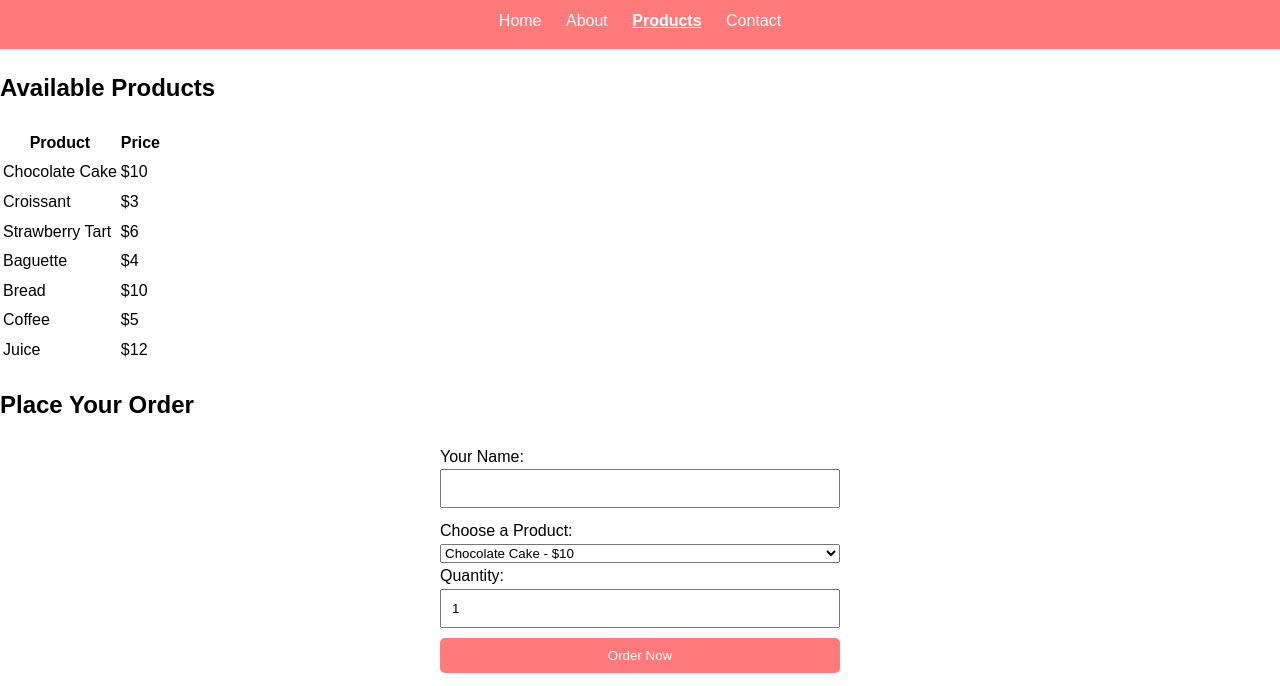
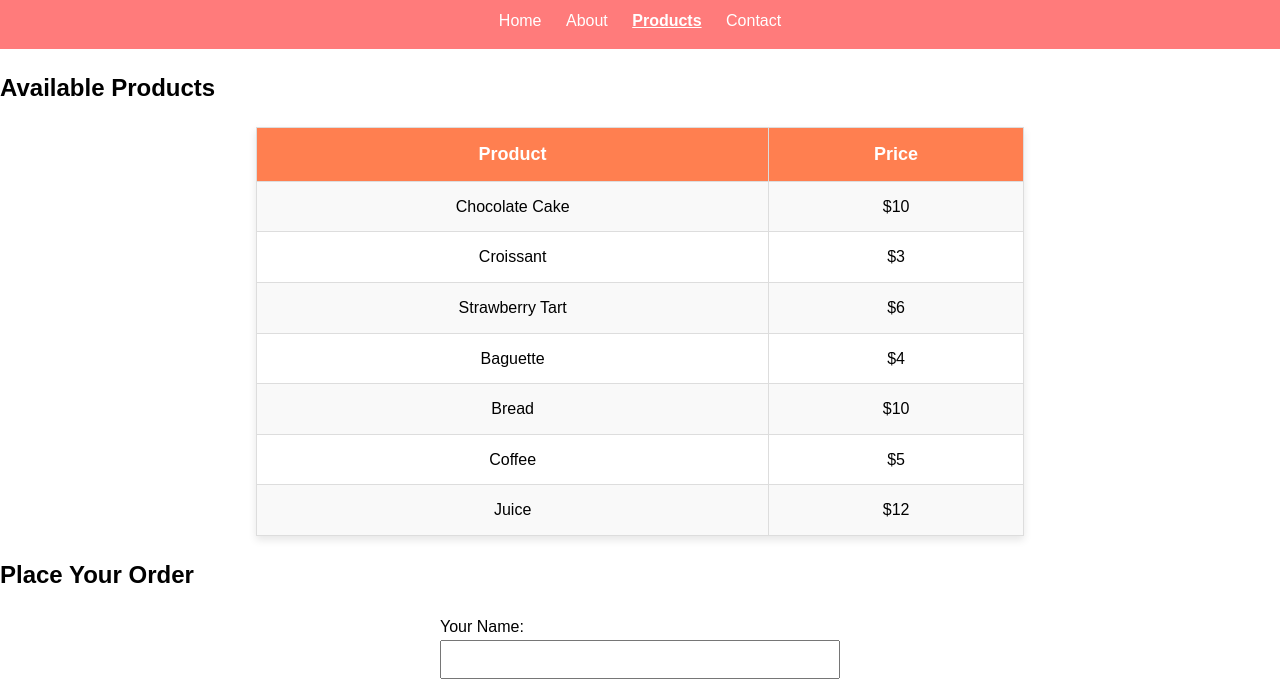
Before and after one commit to Masika23/final-project, a plain HTML site: page products.html in a window 1280 px wide. Shown: the part 101-787 px from the top of the page. Drawn offline with Linux system fonts and the light colour scheme; files that its build step writes are made by us from their sources; files whose address does not match are found by name.

Commit message:
Update style.css

```diff
--- a/style.css
+++ b/style.css
@@ -62,6 +62,35 @@ nav a.active {
   border-radius: 10px;
 }
 
+/* Product Table Styles */
+.product-table {
+  width: 60%;
+  margin: 20px auto;
+  border-collapse: collapse;
+  text-align: center;
+  background: #fff;
+  box-shadow: 0 4px 8px rgba(0,0,0,0.1);
+}
+
+.product-table th, .product-table td {
+  border: 1px solid #ddd;
+  padding: 12px;
+}
+
+.product-table th {
+  background-color: #ff7f50;
+  color: white;
+  font-size: 18px;
+}
+
+.product-table tr:nth-child(even) {
+  background-color: #f9f9f9;
+}
+
+.product-table tr:hover {
+  background-color: #ffe5d0;
+}
+
 form {
   display: flex;
   flex-direction: column;
@@ -81,4 +110,5 @@ button {
   padding: 10px;
   cursor: pointer;
   border-radius: 5px;
+
 }
```
